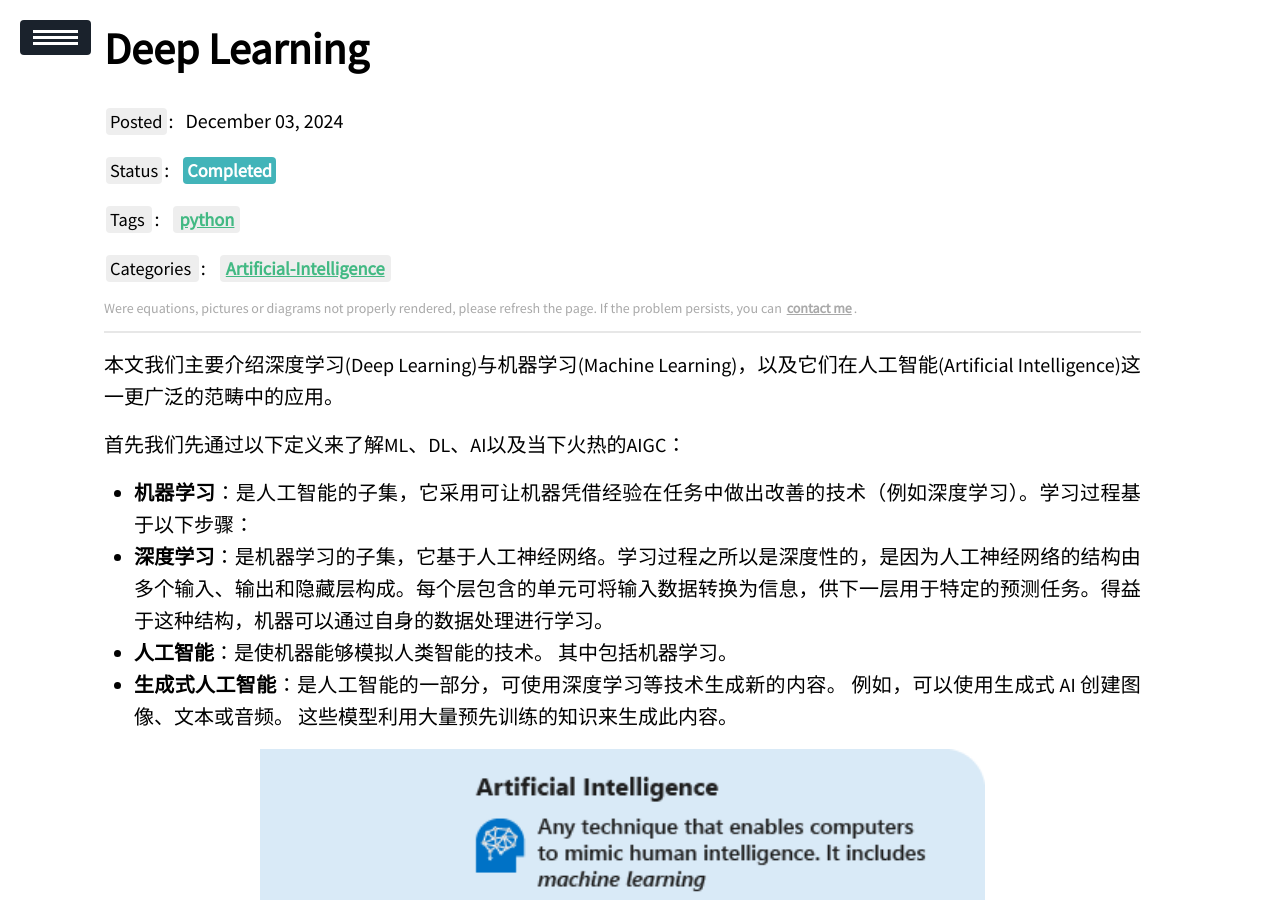
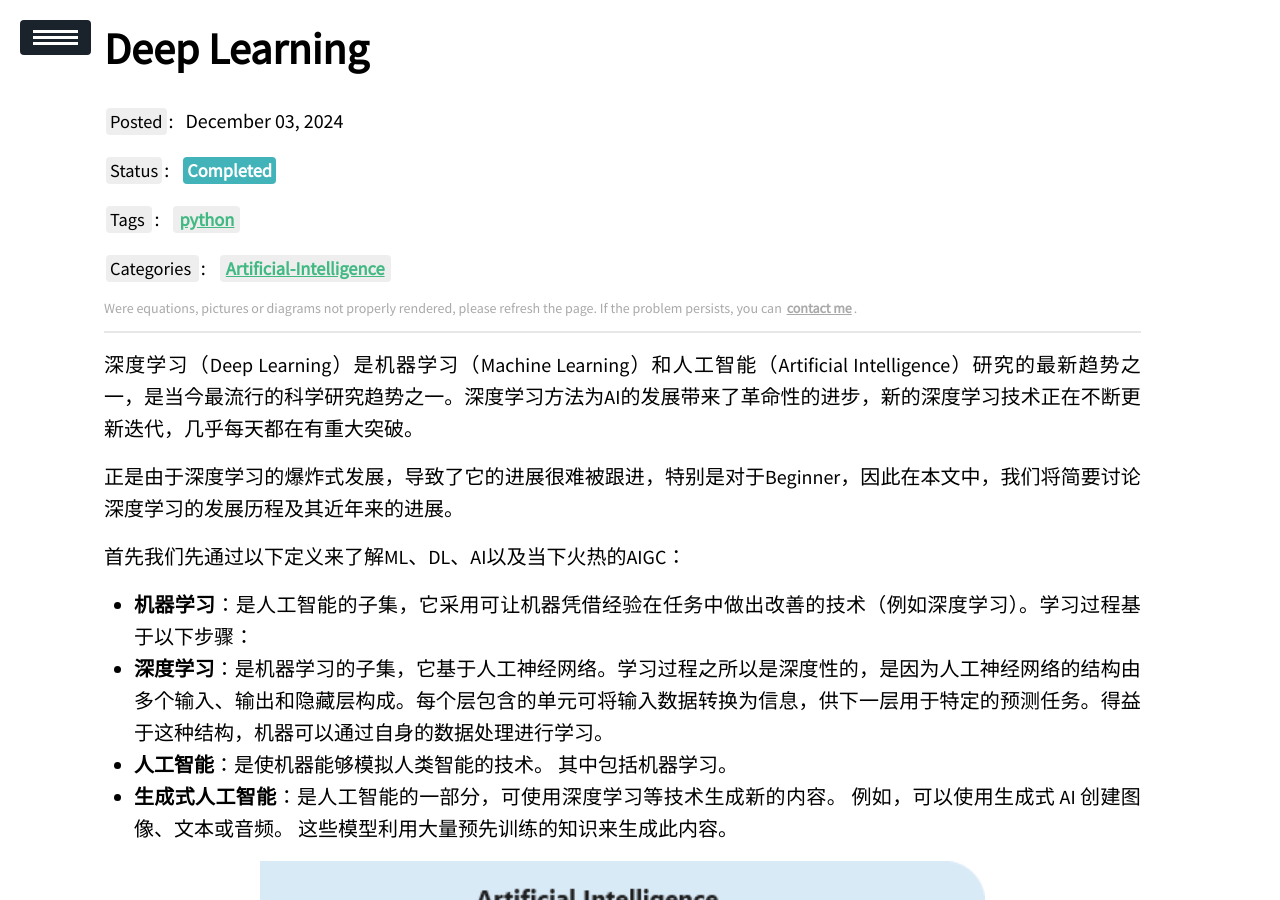
Before and after one commit to ssskz/ssskz.github.io, a Jekyll site: the page built from _posts/2024-12-3-Deep-Learning.md, in a window 1280 px wide and 900 px high. Built offline with Jekyll 4.4.1, drawn with Linux system fonts in a browser that asks for light colours; our own code applies the rules of GitHub Pages for plain Markdown files; a script that is not in the unit is left out.

Commit message:
1
Signed-off-by: ssskz <12497590+ssskz@user.noreply.gitee.com>

```diff
--- a/_posts/2024-12-3-Deep-Learning.md
+++ b/_posts/2024-12-3-Deep-Learning.md
@@ -8,7 +8,9 @@ tags: python
 categories: Artificial-Intelligence
 description: Deep learning, or representation learning, is a branch or subfield of machine learning.
 ---
-本文我们主要介绍深度学习(Deep Learning)与机器学习(Machine Learning)，以及它们在人工智能(Artificial Intelligence)这一更广泛的范畴中的应用。
+深度学习（Deep Learning）是机器学习（Machine Learning）和人工智能（Artificial Intelligence）研究的最新趋势之一，是当今最流行的科学研究趋势之一。深度学习方法为AI的发展带来了革命性的进步，新的深度学习技术正在不断更新迭代，几乎每天都在有重大突破。
+
+正是由于深度学习的爆炸式发展，导致了它的进展很难被跟进，特别是对于Beginner，因此在本文中，我们将简要讨论深度学习的发展历程及其近年来的进展。
 
 首先我们先通过以下定义来了解ML、DL、AI以及当下火热的AIGC：
 
```
